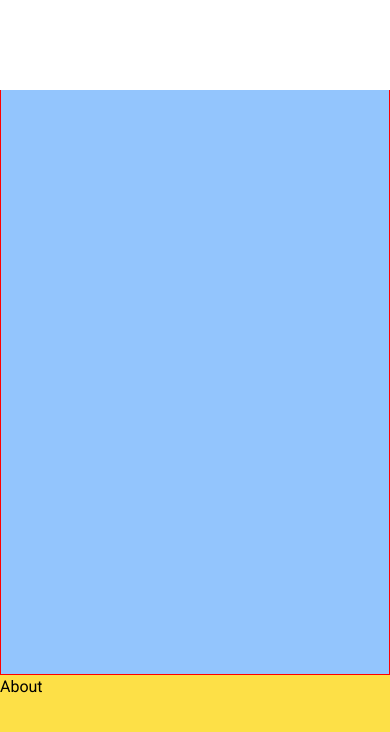
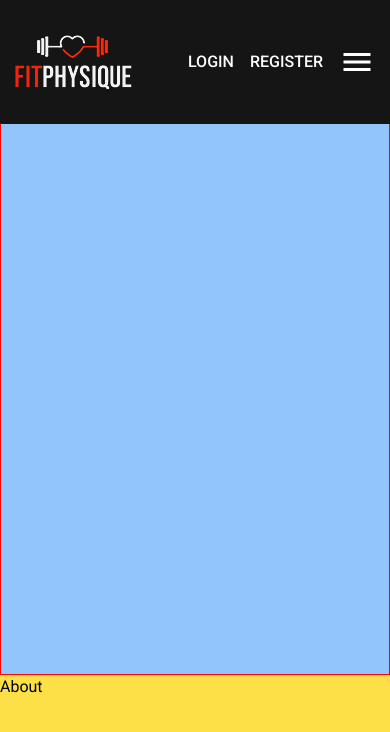
Before and after one commit to alexangria1992/fitPhysique-Website, a Next.js app: page / in a window 390 px wide. Shown: the top 732 px of the page. Built offline with nearby package versions, Linux system fonts and the light colour scheme.

Commit message:
React Scroll Implementation, Header, Mobile Navigation

```diff
--- a/components/Header.module.css
+++ b/components/Header.module.css
@@ -1,8 +1,76 @@
 .headerContainer {
   position: fixed;
-  left: 0px;
-  right: 0px;
+
   width: 100%;
-  background-color: white;
-  height: 90px;
+  background-color: #151515;
+  height: 100px;
+  transition-property: all;
+  transition-timing-function: cubic-bezier(0.4, 0, 0.2, 1);
+  transition-duration: 150ms;
+  z-index: 50;
+  top: 0px;
+  max-width: 1920px;
 }
+
+.activeHeader {
+  height: 100px;
+}
+
+.inactiveHeader {
+  height: 124px;
+}
+
+.mobileMenuIcon {
+  font-size: 2.25rem;
+  line-height: 2.5re;
+}
+
+.mobileNavButton {
+  color: white;
+}
+
+.authenticationButton {
+  color: white;
+  display: flex;
+  align-items: center;
+  gap: 1rem;
+}
+
+.buttonWrapper {
+  display: flex;
+  gap: 1rem;
+  align-items: center;
+}
+
+.loginButton {
+  transition-property: all;
+  transition-timing-function: cubic-bezier(0.4, 0, 0.2, 1);
+  transition-duration: 150ms;
+  font-size: 1rem;
+  line-height: 1.5rem;
+  text-transform: uppercase;
+  font-weight: 500;
+}
+
+.loginButton:hover {
+  color: #d4000d;
+}
+
+.registerButton {
+  transition-property: all;
+  transition-timing-function: cubic-bezier(0.4, 0, 0.2, 1);
+  transition-duration: 150ms;
+  font-size: 1rem;
+  line-height: 1.5rem;
+  text-transform: uppercase;
+  font-weight: 500;
+}
+
+.registerButton:hover {
+  color: #d4000d;
+}
+@media screen and (min-width: 1400px) {
+  .mobileNavButton {
+    display: none;
+  }
+}
--- a/components/Header.tsx
+++ b/components/Header.tsx
@@ -1,12 +1,72 @@
-import React from 'react';
+'use client';
+
+import React, { useEffect, useState } from 'react';
 import Nav from './Nav';
 import styles from './Header.module.css';
+import MobileNav from './MobileNav';
+import Image from 'next/image';
+import Link from 'next/link';
+import { MdMenu } from 'react-icons/md';
 const Header = () => {
+  const [headerActive, setHeaderActive] = useState(false);
+  const [openNav, setOpenNav] = useState(false);
+
+  useEffect(() => {
+    const handleScroll = () => {
+      // detect scroll
+      setHeaderActive(window.scrollY > 50);
+    };
+    // add scroll event
+    window.addEventListener('scroll', handleScroll);
+
+    //clear scroll event
+    return () => {
+      window.removeEventListener('scroll', handleScroll);
+    };
+  }, []);
+  // console.log(headerActive);
+
   return (
-    <header className={styles.headerContainer}>
-      <div className='container mx-auto'>
+    <header
+      className={`${
+        headerActive ? styles.activeHeader : styles.inactiveHeader
+      } ${styles.headerContainer}`}
+    >
+      <div className='container mx-auto h-full flex items-center justify-between'>
+        {/* Logo */}
+        <Link href=''>
+          <Image src={'/assets/img/logo.png'} width={117} height={55} alt='' />
+        </Link>
+        {/* mobile nav - hidden on large devices */}
+        <MobileNav
+          containerStyles={`${headerActive ? 'top-[90px]' : 'top-[124px]'} ${
+            openNav
+              ? 'max-h-max pt-8 pb-10 border-t border-white/10'
+              : 'max-h-0 pt-0 pb-0 overflow-hidden border-white/0'
+          } xl:hidden text-white flex flex-col text-center
+         gap-8 fixed bg-primary-200 w-full left-0  transition-all text-base uppercase
+         font-medium`}
+        />
         {/* Desktop nav - hidden on small devices */}
-        <Nav containerStyles=' flex gap-4 hidden xl:flex' />
+        <Nav
+          containerStyles=' flex text-white text-base
+        uppercase gap-4 font-medium transition-all hidden xl:flex '
+        />
+
+        {/* hide/open menu button */}
+        <div className={styles.buttonWrapper}>
+          {/* login & register buttons */}
+          <div className={styles.authenticationButton}>
+            <button className={styles.loginButton}>login</button>
+            <button className={styles.registerButton}>register</button>
+          </div>
+          <button
+            onClick={() => setOpenNav(!openNav)}
+            className={styles.mobileNavButton}
+          >
+            <MdMenu className={styles.mobileMenuIcon} />
+          </button>
+        </div>
       </div>
     </header>
   );
--- /dev/null
+++ b/components/MobileNav.module.css
@@ -0,0 +1,10 @@
+.navLinks {
+  cursor: pointer;
+}
+
+.navLinks:hover {
+  color: #d4000d;
+  transition-property: all;
+  transition-timing-function: cubic-bezier(0.4, 0, 0.2, 1);
+  transition-duration: 150ms;
+}
--- /dev/null
+++ b/components/MobileNav.tsx
@@ -0,0 +1,75 @@
+'use client';
+
+import React from 'react';
+import styles from './MobileNav.module.css';
+import { Link as ScrollLink } from 'react-scroll';
+import { useMediaQuery } from 'react-responsive';
+
+const links = [
+  {
+    name: 'home',
+    target: 'home',
+    offset: -100,
+  },
+  {
+    name: 'about',
+    target: 'about',
+    offset: -80,
+  },
+  {
+    name: 'class',
+    target: 'class',
+    offset: -80,
+  },
+  {
+    name: 'team',
+    target: 'team',
+    offset: 0,
+  },
+  {
+    name: 'prices',
+    target: 'prices',
+    offset: -40,
+  },
+  {
+    name: 'testimonial',
+    target: 'testimonial',
+    offset: 0,
+  },
+  {
+    name: 'blog',
+    target: 'blog',
+    offset: 0,
+  },
+  {
+    name: 'contact',
+    target: 'contact',
+    offset: 0,
+  },
+];
+const MobileNav = ({ containerStyles }: { containerStyles: string }) => {
+  const isMobile = useMediaQuery({
+    query: '(max-width: 640px)',
+  });
+  return (
+    <nav className={`${containerStyles}`}>
+      {links.map((link, index) => {
+        return (
+          <ScrollLink
+            offset={link.offset}
+            to={link.target}
+            smooth
+            spy
+            activeClass={`${!isMobile && 'active'}`}
+            key={index}
+            className={styles.navLinks}
+          >
+            {link.name}
+          </ScrollLink>
+        );
+      })}
+    </nav>
+  );
+};
+
+export default MobileNav;
```
